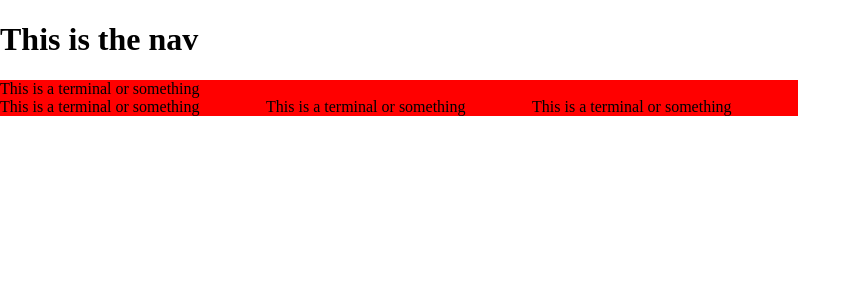
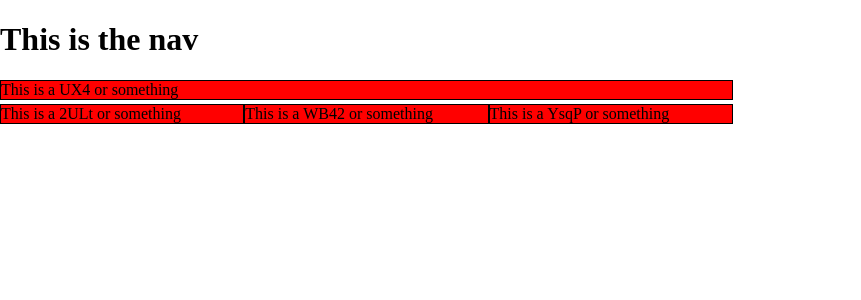
Before and after one commit to bennetthardwick/i3wm-react, a React app: page /tree in a window 1280 px wide. Shown: the top 300 px of the page, without its empty margins (0-861 px from the left). Built offline with nearby package versions, Linux system fonts and the light colour scheme.

Commit message:
Visuals are coming along, time to test the tree tho

```diff
--- a/public/index.html
+++ b/public/index.html
@@ -8,6 +8,7 @@
                 padding: 0px;
                 margin: 0px;
                 display: inline-block;
+                overflow: hidden;
             }
 
             html, body {
--- a/src/components/i3.component.tsx
+++ b/src/components/i3.component.tsx
@@ -12,52 +12,76 @@ export class I3 extends React.Component {
   constructor(props) {
     super(props);
     this.state = { i3: new i3Tree() }
+
+    this.createDate();
+  }
+
+  setWindow = (id) => {
+    console.log(id);
+    this.state.i3.setWindow(id);
   }
 
   createDate = () => {
     this.state.i3.newTerminal();
     this.state.i3.newTerminal();
     this.state.i3.verticalSplit();
-    this.state.i3.goUp();
     this.state.i3.horizontalSplit();
     this.state.i3.newTerminal();
     this.state.i3.newTerminal();
   }
 
-  addTerminal = (e) => {
+  addTerminal = () => {
     this.state.i3.newTerminal();
     this.setState(this.state);
   }
 
-  vsplit = (e) => {
+  vsplit = (e?) => {
     this.state.i3.verticalSplit();
     this.setState(this.state);
   }
 
-  hsplit = (e) => {
+  hsplit = (e?) => {
     this.state.i3.horizontalSplit();
     this.setState(this.state);
   }
 
-  tab = (e) => {
+  tab = (e?) => {
     this.state.i3.tabbed();
     this.setState(this.state);
   }
 
-  stack = (e) => {
+  stack = (e?) => {
     this.state.i3.stacked();
     this.setState(this.state);
   }
 
-  deleteWindow = (e) => {
+  deleteWindow = (e?) => {
     this.state.i3.closeWindow();
     this.setState(this.state);
   }
 
+  handleKeyUp = (e) => {
+
+    console.log(e.key);
+
+    if (e.key === "Q")
+      this.deleteWindow();
+
+    if (e.key === "Enter")
+      this.addTerminal();
+
+    if (e.key === "v")
+      this.vsplit();
+
+    if (e.key === "h")
+      this.hsplit();
+
+  }
+
   render() {
-    this.createDate();
+    //this.createDate();
     let tree = this.state.i3.createTree();
     console.log(tree);
-    return renderGeneric(tree.type, "100%", "100%", tree.id, tree.children);
+    return <div tabIndex={0} onKeyUp={this.handleKeyUp}> {renderGeneric(tree.type, "100%", "100%", tree.id, tree.children, this.setWindow)} </div>;
   }
 }
--- a/src/components/i3/generic.tsx
+++ b/src/components/i3/generic.tsx
@@ -1,10 +1,15 @@
 import * as React from 'react';
 import { Terminal, HSplit, VSplit, Stacked, Tabbed } from '.';
 
-export function renderGeneric(type: string, width: string, height: string, id: string, children?: any) {
+let setWindow;
+
+export function renderGeneric(type: string, width: string, height: string, id: string, children?: any, window?: any) {
+
+  setWindow = (window) ? window : setWindow;
+
   switch (type) {
     case "terminal":
-      return <Terminal key={id} width={width} height={height} type={type} />
+      return <Terminal id={id} key={id} width={width} height={height} type={type} setWindow={setWindow} />
 
     case "h_split":
       return <HSplit key={id} width={width} height={height} tree={children} />
--- a/src/components/i3/terminal.component.tsx
+++ b/src/components/i3/terminal.component.tsx
@@ -1,11 +1,18 @@
 import * as React from 'react';
 
 let terminalStyle = {
-  backgroundColor: "red"
+  backgroundColor: "red",
+  border: "solid black 1px",
+  boxSizing: "border-box"
 }
 
 export class Terminal extends React.Component<any, any> {
+
+  setCurrentWindowCurrent = (props) => {
+    console.log(props);
+  }
+
   render() {
-    return <div style={{ width: this.props.width, height: this.props.height, ...terminalStyle }} key={this.props.id}>This is a {this.props.type} or something</div>
+    return <div onMouseEnter={() => this.props.setWindow(this.props.id)} style={{ width: this.props.width, height: this.props.height, ...terminalStyle }} >This is a {this.props.id} or something</div>
   }
 }
--- a/src/services/i3tree.service.ts
+++ b/src/services/i3tree.service.ts
@@ -63,8 +63,11 @@ export class i3Tree {
 
   }
 
-  goUp() {
-    this.current_window = this.tree.getParentIdById(this.current_window);
+  setWindow(id) {
+
+    console.log(id);
+
+    this.current_window = id;
   }
 
   closeWindow() {
```
